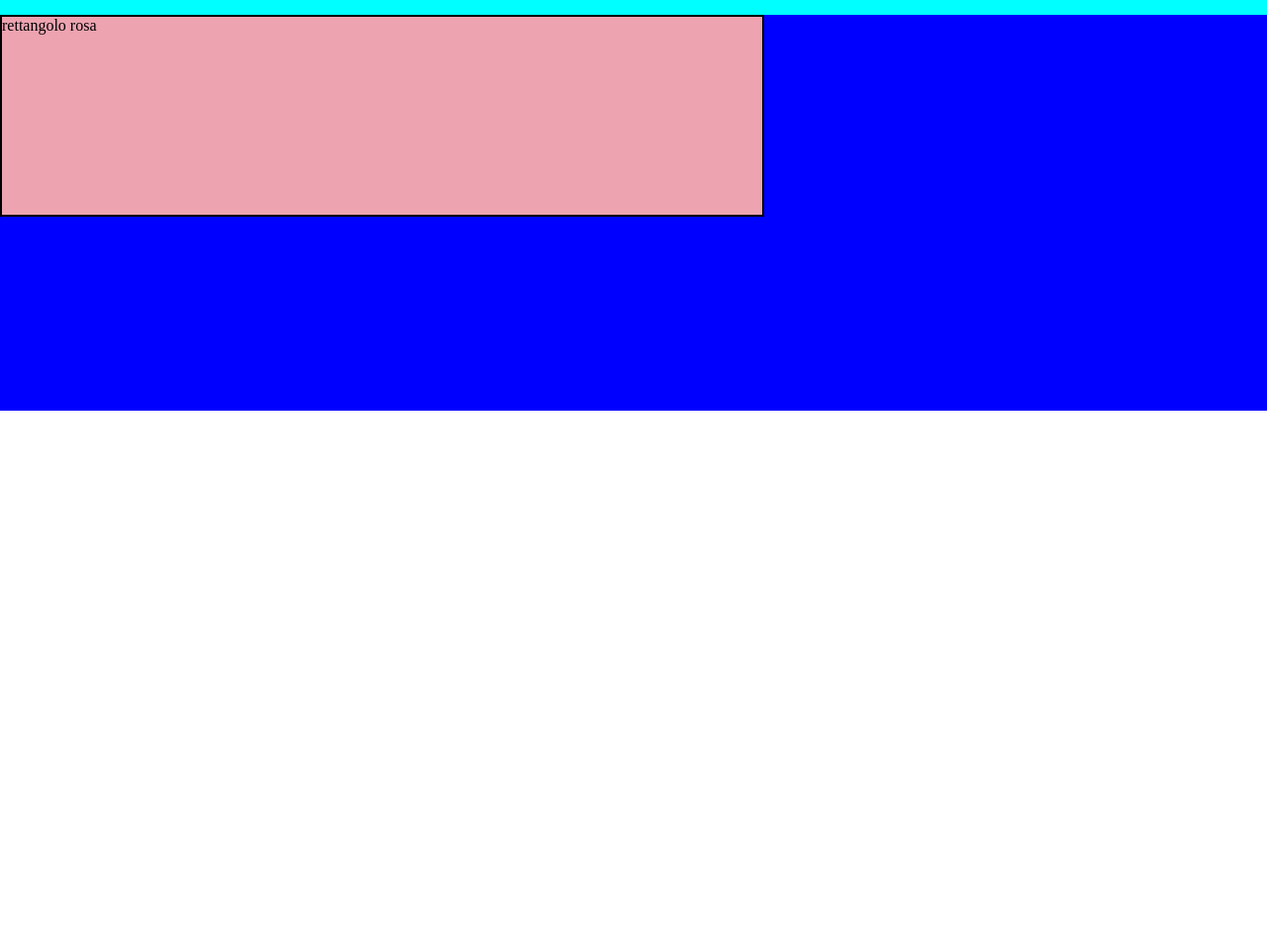
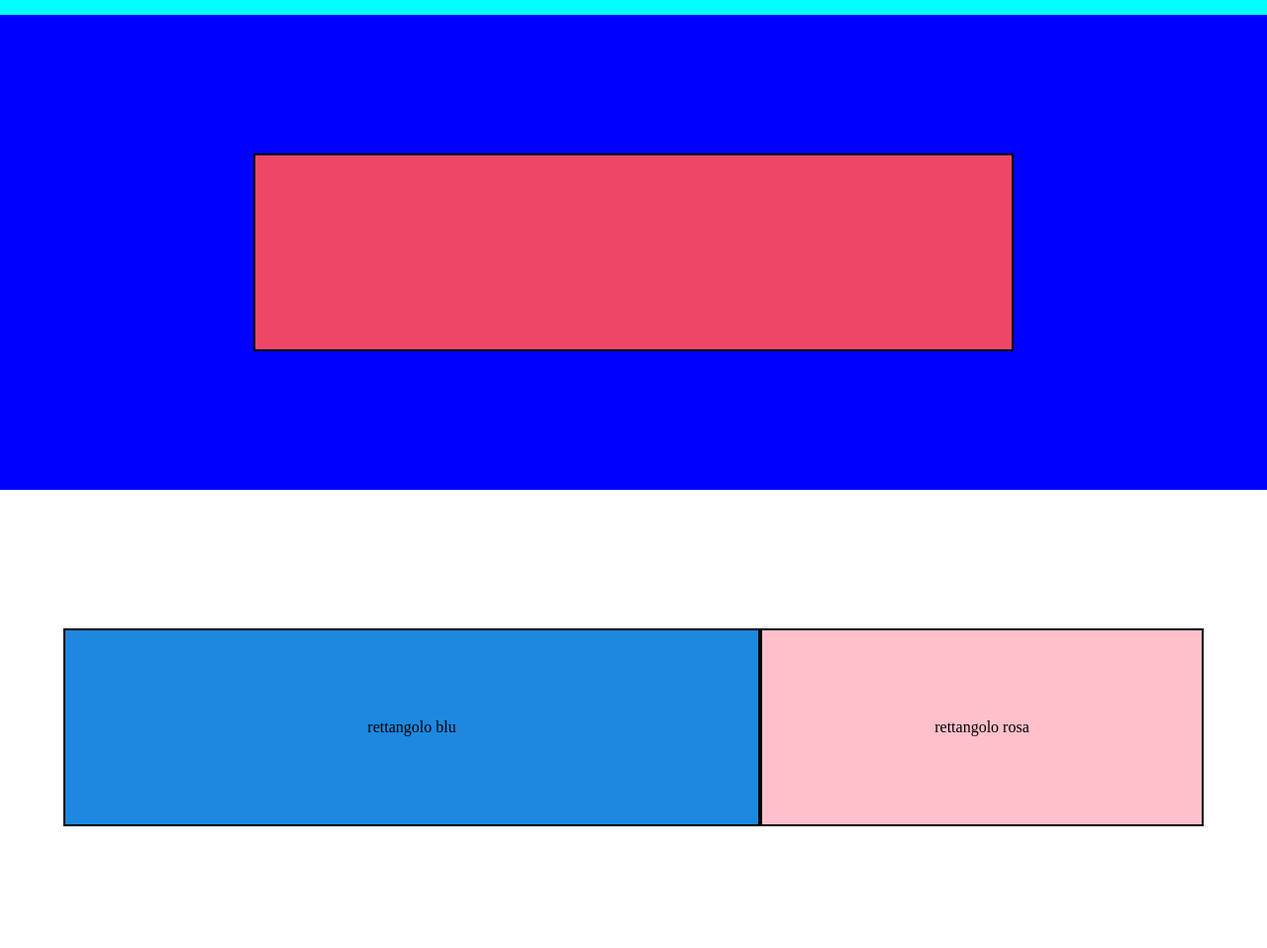
Before and after one commit to alessandrofogliada/htmlcss-struttura-discord, a plain HTML site: page index.html in a window 1280 px wide. Shown: the part 95-1053 px from the top of the page at 99% size. Before the commit the page ends 800 px from the top, so only its background shows below. Drawn offline with Linux system fonts and the light colour scheme.

Commit message:
prima parte del main

```diff
--- a/index.html
+++ b/index.html
@@ -32,9 +32,8 @@
         </section>
 
         <!-- introduction -->
-        <section class="secondaparteheader">
-            <div class="rettangolorosa">
-                rettangolo rosa
+        <section class="containerblu">
+            <div class="rettangolorosso">
 
             </div>
 
@@ -47,7 +46,15 @@
     <main>
 
         <!-- first layout "un luogo a invito" -->
-        <section>
+        <section class="containermainbianco">
+
+            <div class="rettangoloblu">
+                rettangolo blu
+            </div>
+
+            <div class="rettangolorosa">
+                rettangolo rosa
+            </div>
 
         </section>
 
--- a/style.css
+++ b/style.css
@@ -3,11 +3,11 @@
 *{
     margin: 0;
     padding: 0;
+    box-sizing: border-box;
 }
 
 body{
-
-
+    background-color: white;
 }
 
 /* regole header */
@@ -45,15 +45,57 @@ body{
     text-align: right;
 }
 
-.secondaparteheader{
+.containerblu{
     background-color: blue;
     width: 100%;
-    height: 400px;
+    height: 60vh;
+    display: flex;
+    justify-content: center;
+    align-items: center;
+}
+
+.rettangolorosso{
+    background-color: rgb(237, 71, 101);
+    border: black solid 2px;
+    width: 60%;
+    height: 200px;
+    display: flex;
+    justify-content: center;
+    align-items: center;
+}
+
+/* regole main */
+
+main{
+    width: 100%;
+}
+
+.containermainbianco{
+    background-color: white;
+    width: 100%;
+    height: 60vh;
+    display: flex;
+    justify-content: center;
+    align-items: center;
+
+}
+.rettangoloblu{
+    background-color: rgb(29, 136, 223);
+    border: black solid 2px;
+    width: 55%;
+    height: 200px;
+    display: flex;
+    justify-content: center;
+    align-items: center;
 }
 
 .rettangolorosa{
-    background-color: rgb(237, 163, 176);
+    background-color:pink;
     border: black solid 2px;
-    width: 60%;
+    width: 35%;
     height: 200px;
+    display: flex;
+    justify-content: center;
+    align-items: center;
+
 }
```
